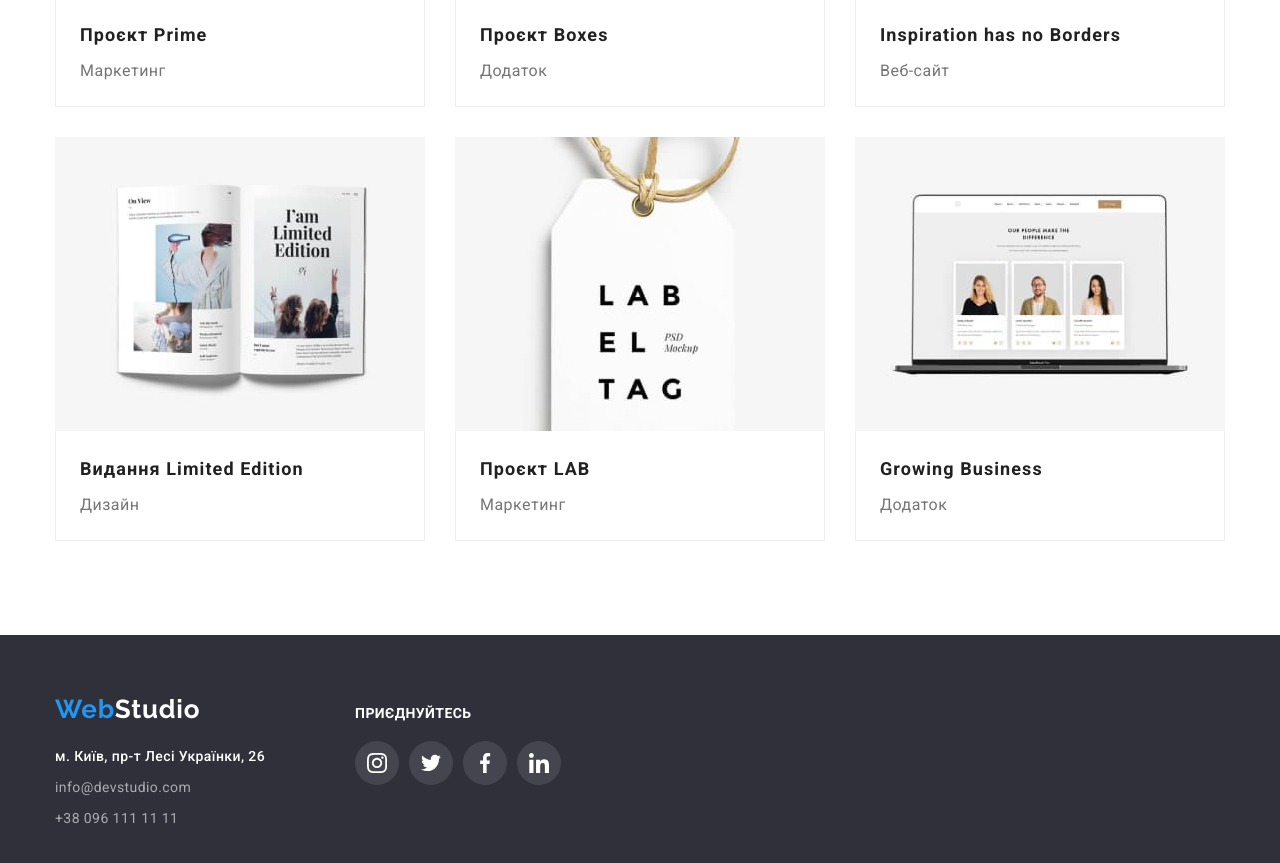
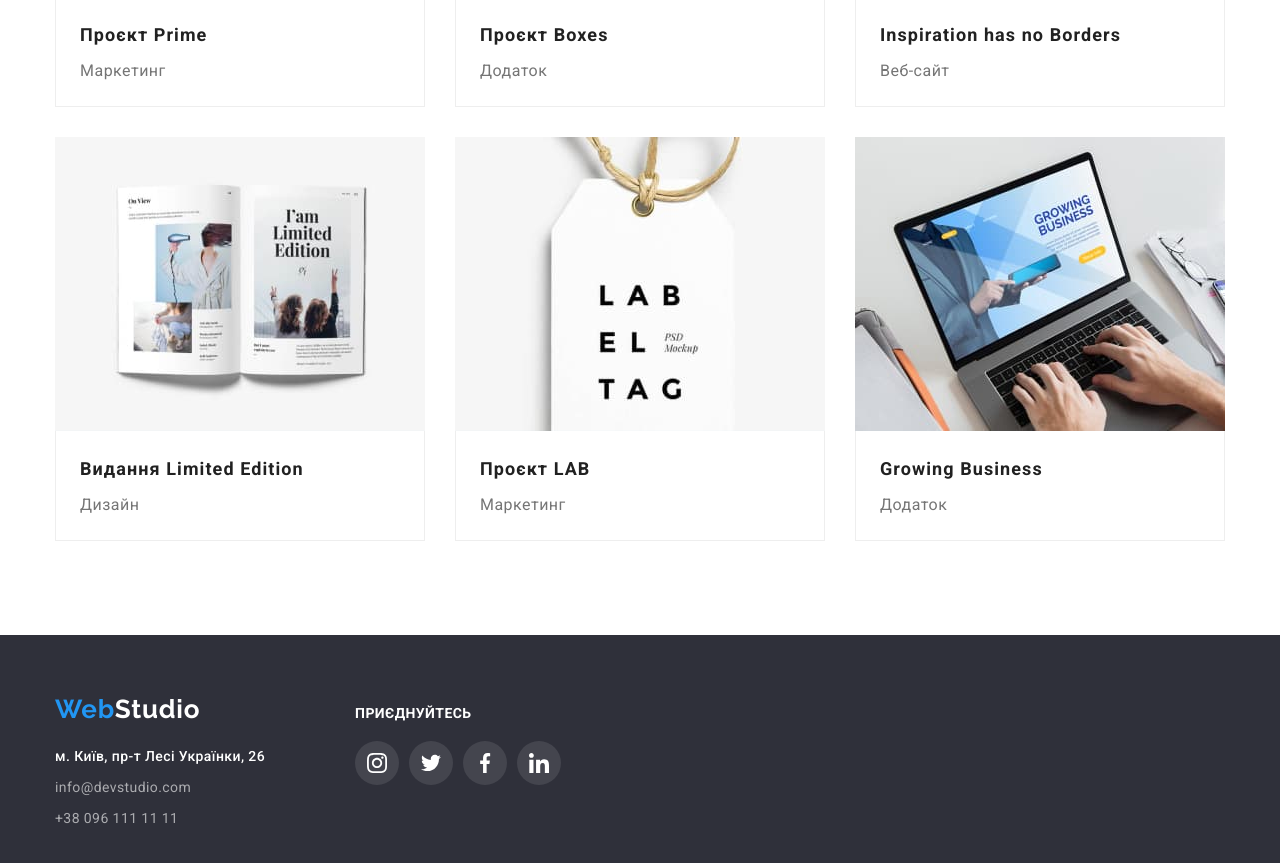
Before and after one commit to Yurii-Yevsiukov/goit-markup-hw-05, a plain HTML site: page portfolio.html in a window 1280 px wide. Shown: the part 994-1857 px from the top of the page. Drawn offline with nearby package versions, Linux system fonts and the light colour scheme.

Commit message:
фото

```diff
--- a/portfolio.html
+++ b/portfolio.html
@@ -285,7 +285,7 @@
               <a class="link-portfolio" href="">
                 <div class="portfolio-thumb">
                   <img
-                    src="./img/tehnokriak.jpg"
+                    src="./img/growing.jpg"
                     alt="Growing Business"
                     width="370"
                   />
```
